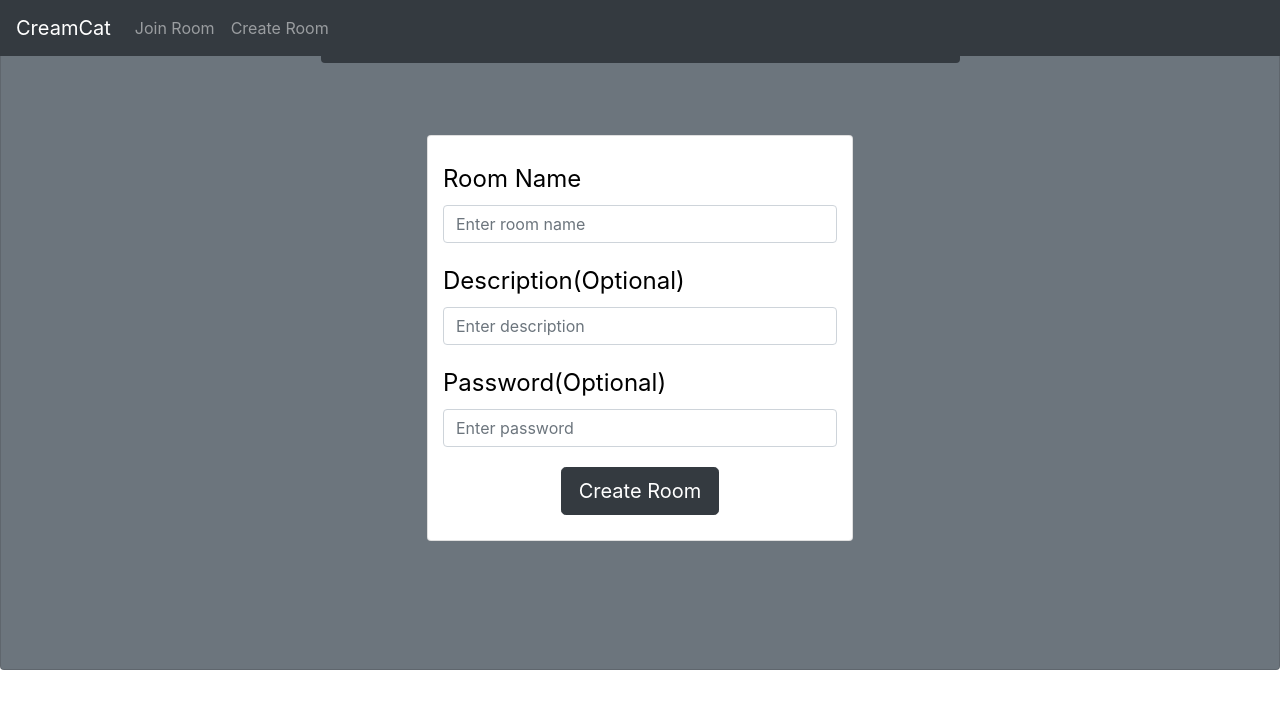
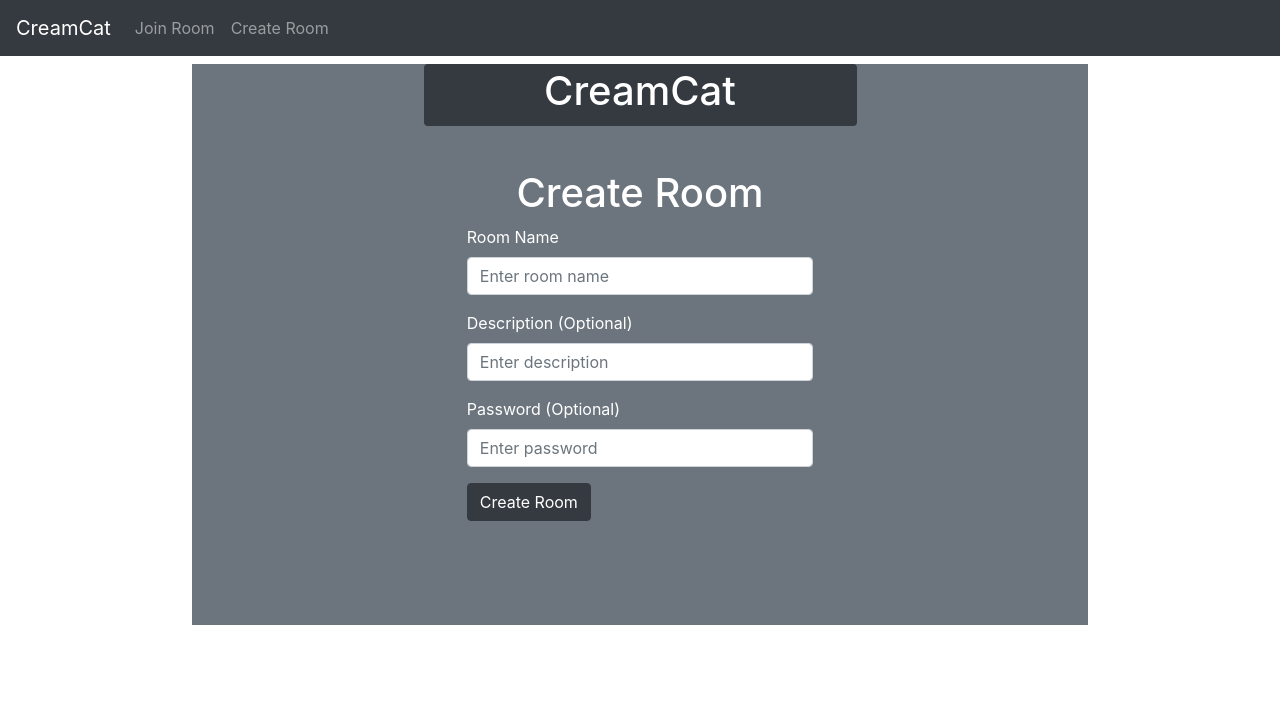
Before and after one commit to arangace/CreamCat, a React (Create React App) app in the folder frontend/: page /CreateRoom in a window 1280 px wide. Shown: the top 708 px of the page. Built offline with nearby package versions, Linux system fonts and the light colour scheme.

Commit message:
fix(CreateRoom.js): resolve ReactDOM Nesting error

```diff
--- a/frontend/src/components/CreateRoom.js
+++ b/frontend/src/components/CreateRoom.js
@@ -1,103 +1,91 @@
 import React, { useState, useContext } from "react";
-import { Badge, Button, Card } from "react-bootstrap";
+import { Badge, Button, Container, Form } from "react-bootstrap";
 import { useHistory } from "react-router-dom";
-import { AppContext } from '../AppContextProvider';
+import { AppContext } from "../AppContextProvider";
+import "./styles.css";
 
 export default function CreateRoomPage() {
+    const { createRoom } = useContext(AppContext);
 
-    const { createRoom } = useContext( AppContext );
+    const [roomNameInput, setRoomNameInput] = useState("");
+    const [roomDescInput, setRoomDescInput] = useState("");
+    const [passwordInput, setPasswordInput] = useState("");
 
     const [message, setMessage] = useState("");
 
     const history = useHistory();
 
-    const handleChange = (e) => {
-        const { id, value } = e.target;
-        setNewRoom((prevState) => ({
-            ...prevState,
-            [id]: value,
-        }));
+    async function handleCreateRoom() {
+        console.log(roomNameInput);
+        console.log(roomDescInput);
+        console.log(passwordInput);
+
+        const sessionData = {
+            name: roomNameInput,
+            description: roomDescInput,
+            password: passwordInput,
         };
 
-    const [newRoom, setNewRoom] = useState({
-        name: "",
-        description: "",
-        password: "",
-    });
-
-    const handleCreateRoom =  async (e) => {
-        if(newRoom.name){
-            await createRoom(newRoom);
+        console.log("submitting info...");
+        console.log(sessionData);
+        if (sessionData.name) {
+            await createRoom(sessionData);
             history.replace(`/Room`);
-        }
-        else{
+        } else {
             setMessage("Room name is required!");
         }
-    };
+    }
 
     return (
         <>
-            <div className="Room2">
-                <Card className="bg-secondary text-white">
+            <div className="CreateRoom">
+                <Container className="bg-secondary text-white">
                     <Badge variant="dark" className="room-centered">
                         <h1>CreamCat</h1>
                     </Badge>
-                    <div className="card col-lg-4 mt-2 input-form">
-                        <form>
-                            <div>
-                                <label className="black-title">Room Name</label>
-                                <input
-                                    type="text"
-                                    id="name"
-                                    className="form-control pad-bot"
-                                    value={newRoom.name}
-                                    onChange={handleChange}
+                    <h1 className="centered">Create Room</h1>
+                    <div className="create-room-page ">
+                        <Form>
+                            <Form.Group controlId="roomName">
+                                <Form.Label>Room Name</Form.Label>
+                                <Form.Control
+                                    onInput={(e) =>
+                                        setRoomNameInput(e.target.value)
+                                    }
                                     placeholder="Enter room name"
                                 />
-                            </div>
-                            <div>
-                                <label className="black-title">
-                                    Description(Optional)
-                                </label>
-                                <input
-                                    type="text"
-                                    id="description"
-                                    className="form-control pad-bot"
-                                    value={newRoom.description}
-                                    onChange={handleChange}
+                            </Form.Group>
+                            <Form.Group controlId="roomDescription">
+                                <Form.Label>Description (Optional)</Form.Label>
+                                <Form.Control
+                                    onInput={(e) =>
+                                        setRoomDescInput(e.target.value)
+                                    }
                                     placeholder="Enter description"
                                 />
-                            </div>
-                            <div>
-                                <label className="black-title">Password(Optional)</label>
-                                <input
-                                    type="password"
-                                    className="form-control pad-bot"
-                                    id="password"
-                                    value={newRoom.password}
-                                    onChange={handleChange}
+                            </Form.Group>
+                            <Form.Group controlId="formBasicPassword">
+                                <Form.Label>Password (Optional)</Form.Label>
+                                <Form.Control
+                                    onInput={(e) =>
+                                        setPasswordInput(e.target.value)
+                                    }
                                     placeholder="Enter password"
                                 />
-                            </div>
-                            <div
-                                type="submit"
-                                className="landing-page-route create-room-button"
-                            >
+                            </Form.Group>
                             <Button
                                 variant="dark"
-                                    block="true"
-                                    size="lg"
+                                type="button"
                                 onClick={handleCreateRoom}
                             >
                                 Create Room
                             </Button>
+                            <div>
+                                <span style={{ color: "red" }}>{message}</span>
                             </div>
-                            <div>
-                                <span style={{color: 'red'}}>{message}</span>
+                        </Form>
                     </div>
-                        </form>
-                    </div>
-                </Card>
+                </Container>
             </div>
         </>
     );
```
Lines whose indentation alone changed are shown as unchanged.
